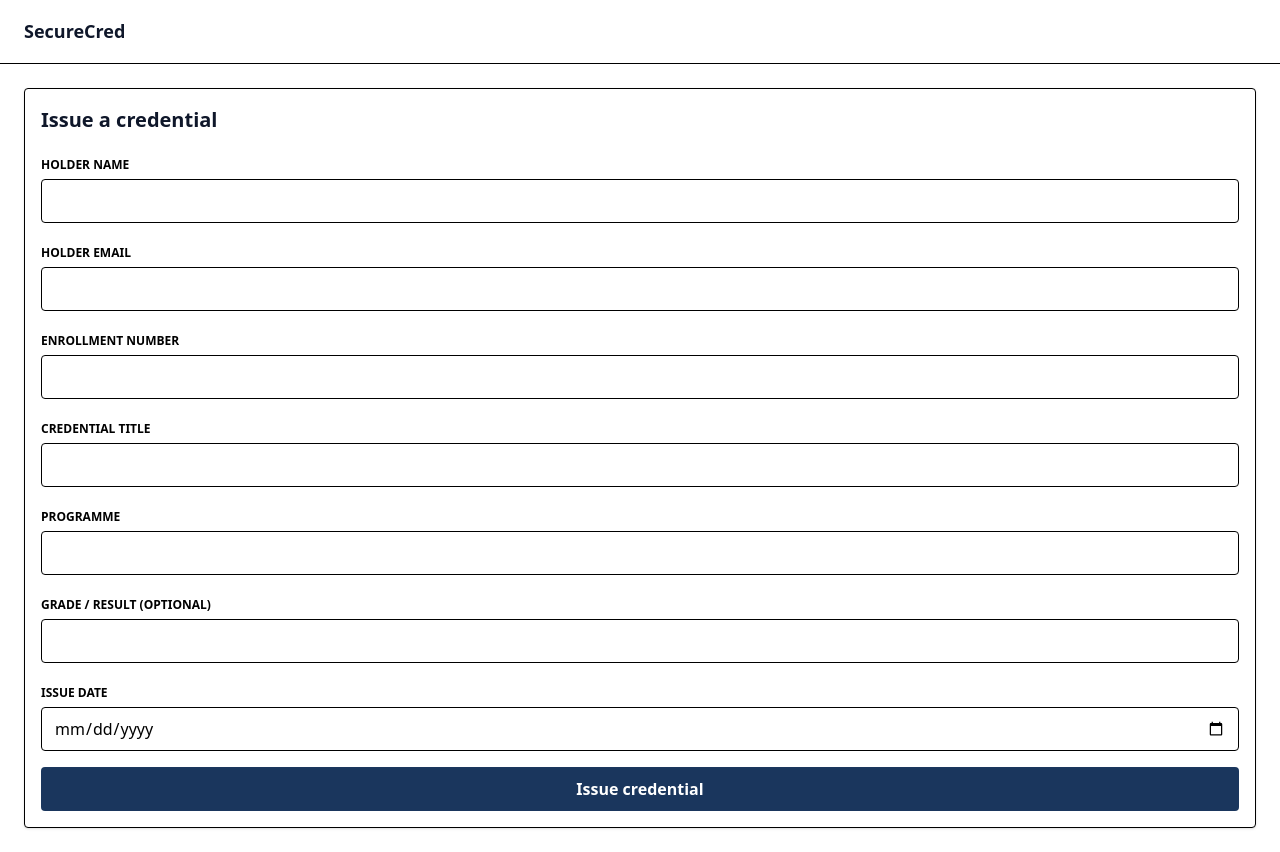
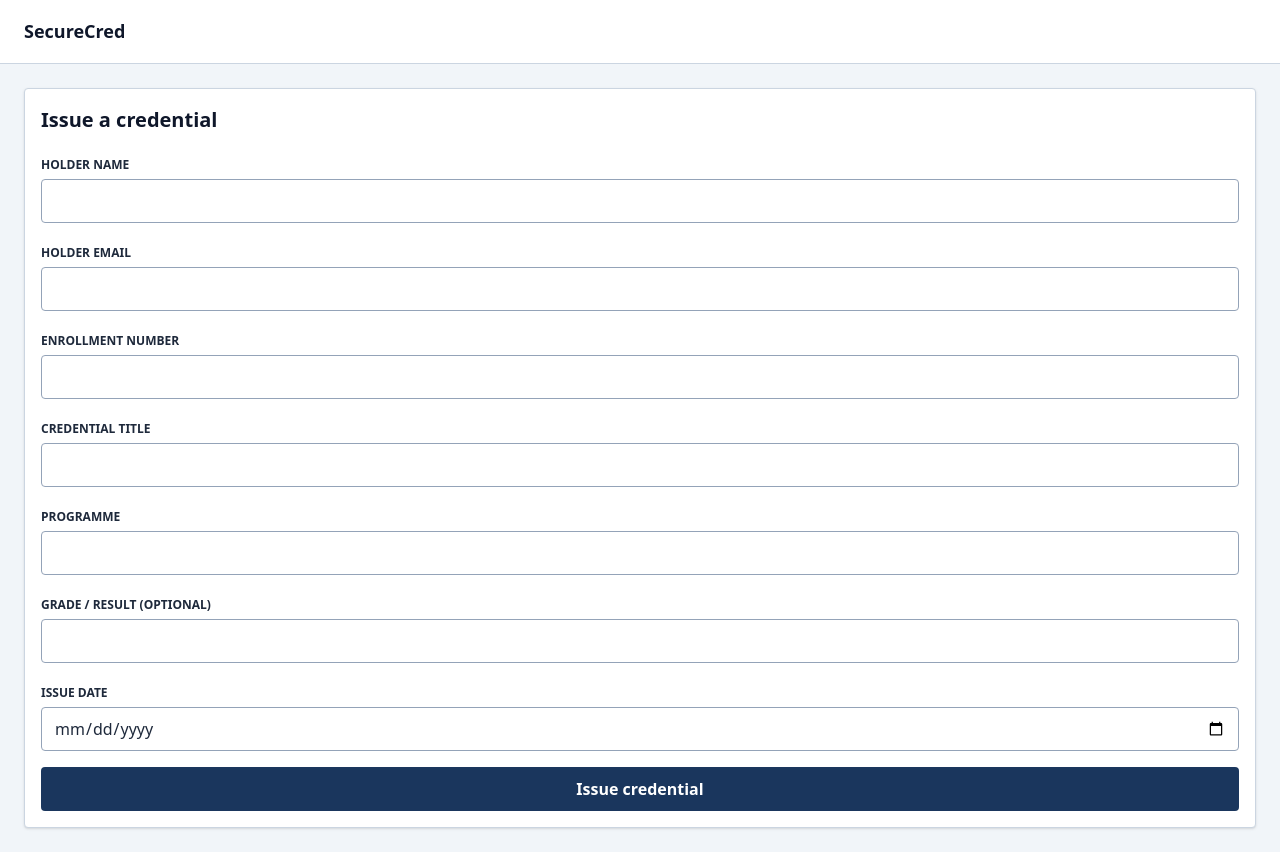
Before and after one commit to KartikMarwal25/SKIT-CSE-2023-2027-26, a React (Vite) app in the folder apps/web/: page /app/issue in a window 1280 px wide. Built offline with nearby package versions, Linux system fonts and the light colour scheme.

Commit message:
fix(web): add the missing design tokens error/status states depend on

```diff
--- a/apps/web/src/index.css
+++ b/apps/web/src/index.css
@@ -1,10 +1,24 @@
 @import "tailwindcss";
 
-/* Design tokens — placeholders pending brand finalisation (per this week's
-   task); real values land once the design system is reviewed properly. */
+/* Design tokens — placeholders pending brand finalisation; real values land
+   once the design system is reviewed properly. Extended this week to cover
+   every utility already in use across the built components (form error
+   states, status badges, empty states) — several were referenced since
+   Week 2/3 without a token behind them, so Tailwind was silently generating
+   no rule for them. */
 @theme {
   --spacing: 1px;
   --color-brand: #1a365d;
   --color-ink: #0f172a;
   --color-paper: #ffffff;
+  --color-body: #1e293b;
+  --color-faint: #64748b;
+  --color-surface: #f1f5f9;
+  --color-edge: #cbd5e1;
+  --color-edge-ctl: #94a3b8;
+  --color-line: #cbd5e1;
+  --color-ok: #15803d;
+  --color-ok-bg: #dcfce7;
+  --color-bad: #b91c1c;
+  --color-bad-bg: #fee2e2;
 }
```
